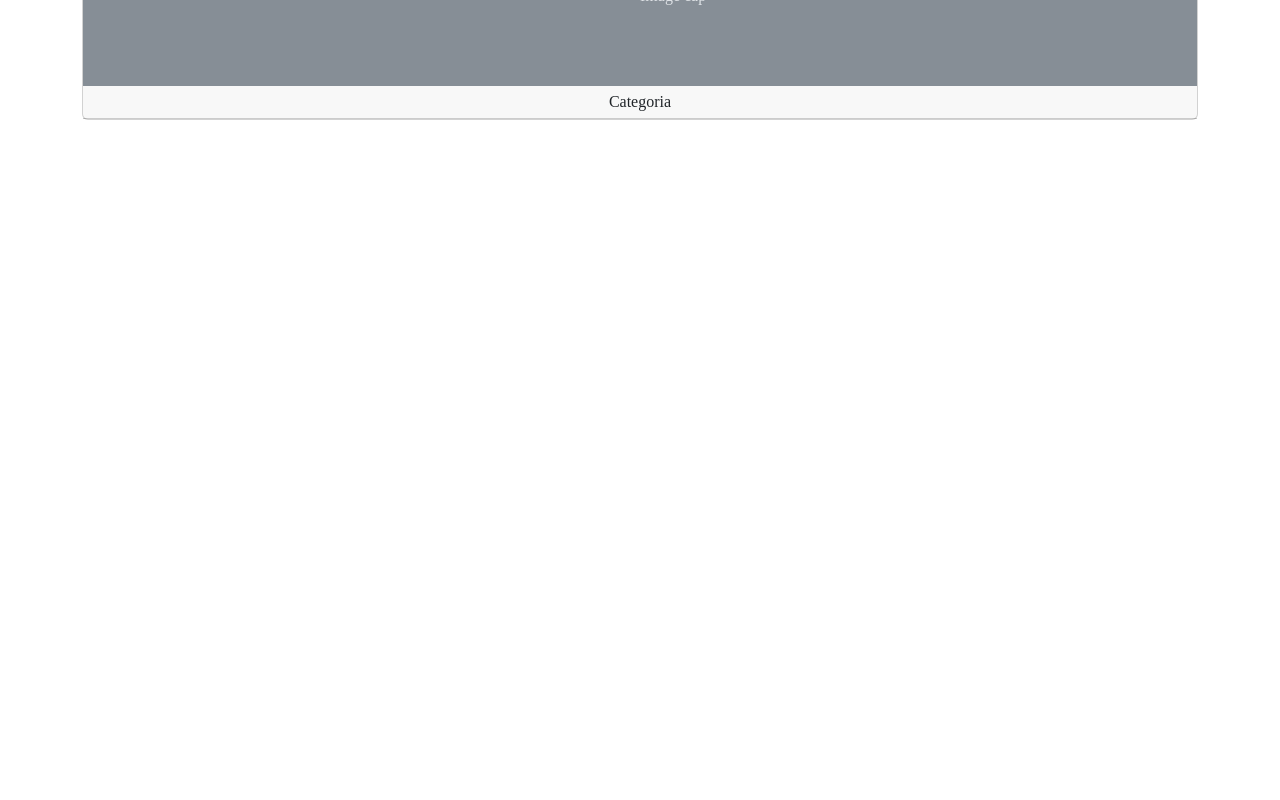
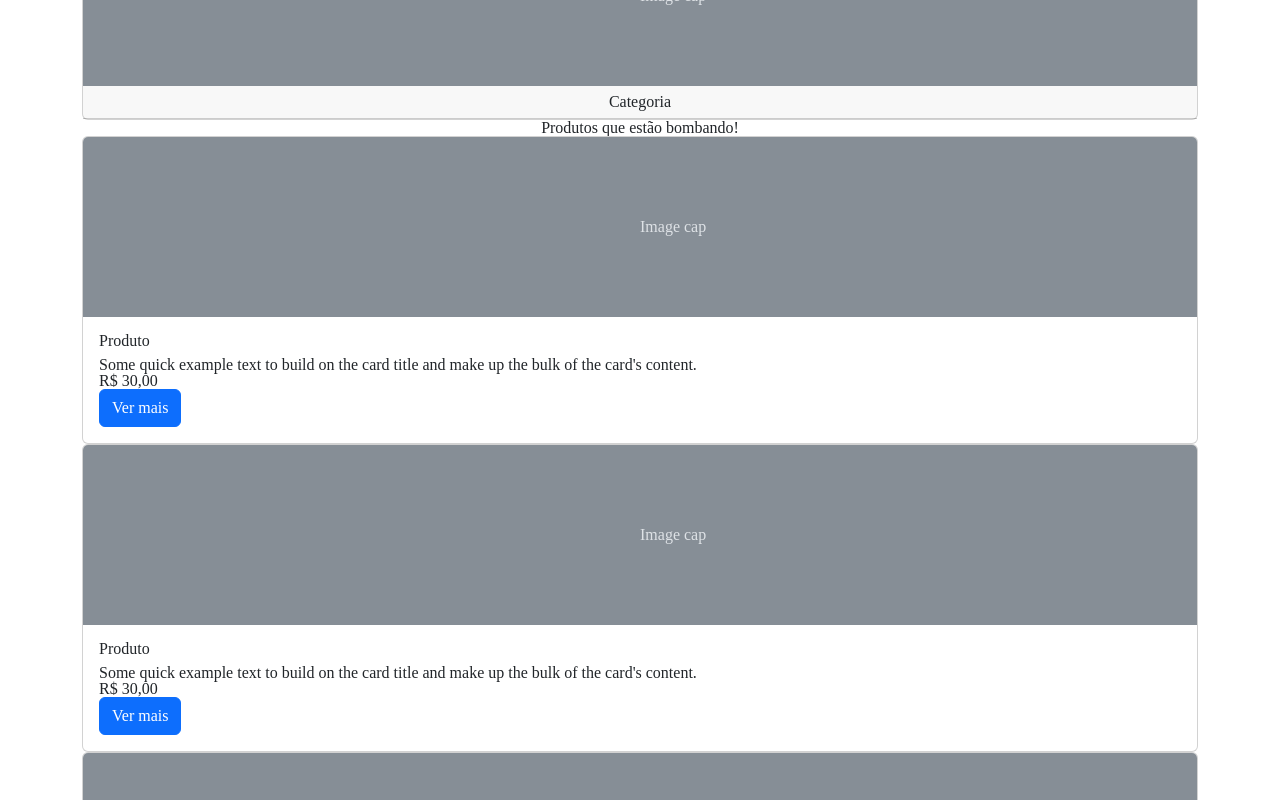
Before and after one commit to arctavares/Meteora, a React (Vite) app: page / in a window 1280 px wide. Shown: the part 2200-3000 px from the top of the page. Before the commit the page ends 2320 px from the top, so only its background shows below. Built offline with nearby package versions, Linux system fonts and the light colour scheme.

Commit message:
add products

```diff
--- a/src/App.tsx
+++ b/src/App.tsx
@@ -1,6 +1,7 @@
 import Carousel from './components/Carousel';
 import Categories from './components/Categories';
 import Header from './components/Header';
+import Products from './components/Products';
 
 function App() {
 
@@ -9,6 +10,7 @@ function App() {
       <Header />
       <Carousel />
       <Categories />
+      <Products />
     </>
   )
 }
--- /dev/null
+++ b/src/components/Products/index.tsx
@@ -0,0 +1,17 @@
+import ProductsCard from "../ProductsCard"
+
+export default function Products () {
+
+    function renderCards () {
+        return [...Array(6)].map(() => {
+            return <ProductsCard />
+        })
+    }
+
+    return (
+        <>
+        <h2 className="text-center">Produtos que estão bombando!</h2>
+        {renderCards()}
+        </>
+    )
+}
--- /dev/null
+++ b/src/components/ProductsCard/index.tsx
@@ -0,0 +1,15 @@
+export default function ProductsCard () {
+    return (
+        <div className="container">
+        <div className="card">
+          <svg className="bd-placeholder-img card-img-top" width="100%" height="180" xmlns="http://www.w3.org/2000/svg" role="img" aria-label="Placeholder: Image cap" preserveAspectRatio="xMidYMid slice" focusable="false"><title>Placeholder</title><rect width="100%" height="100%" fill="#868e96"></rect><text x="50%" y="50%" fill="#dee2e6" dy=".3em">Image cap</text></svg>
+          <div className="card-body">
+            <h5 className="card-title">Produto</h5>
+            <p className="card-text">Some quick example text to build on the card title and make up the bulk of the card's content.</p>
+            <p>R$ 30,00</p>
+            <a href="#" className="btn btn-primary">Ver mais</a>
+          </div>
+        </div>
+    </div>
+    )
+}
```
